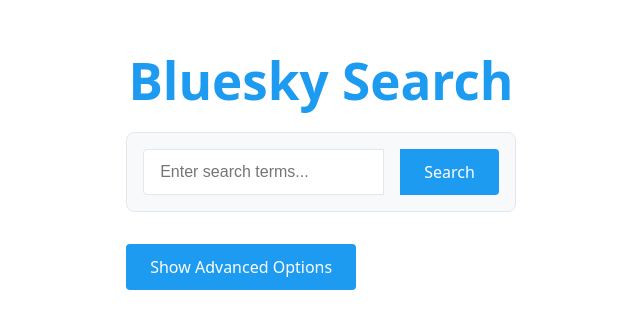
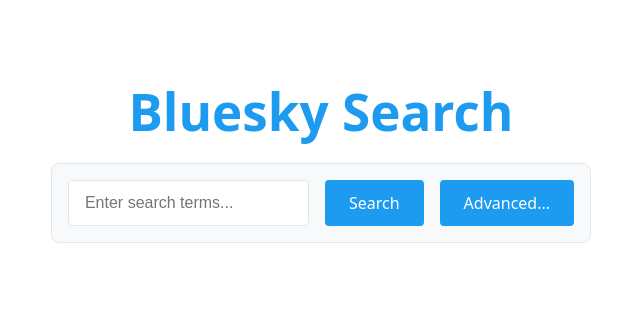
Before and after one commit to bskyviewer/search, a React (Vite) app: page / in a window 1280 px wide. Shown: the part 238-566 px from the top of the page, without its empty margins (319-959 px from the left). Built offline with nearby package versions, Linux system fonts and the light colour scheme; no server answers; the HTML template or start-up script is replaced by a standard one; what @atproto/api would draw is missing.

Commit message:
move advanced-search button

```diff
--- a/src/App.css
+++ b/src/App.css
@@ -149,7 +149,7 @@
 
 /* Style for the main search input in the basic search form */
 .search-form-row .search-input {
-    border-radius: 4px 0 0 4px;
+    border-radius: 4px;
 }
 
 .search-input:focus {
@@ -165,11 +165,6 @@
     border-radius: 4px;
     cursor: pointer;
     transition: background-color 0.2s;
-}
-
-/* Style for the search button in the basic search form */
-.search-form-row .search-button {
-    border-radius: 0 4px 4px 0;
 }
 
 .search-button:hover {
--- a/src/components/SearchControls.tsx
+++ b/src/components/SearchControls.tsx
@@ -155,11 +155,10 @@
             className="search-input"
             {...register("text")}
           />
+
           <button type="submit" className="search-button">
             Search
           </button>
-        </div>
-      </div>
 
           {/* Toggle for Advanced Options */}
           <button
@@ -168,8 +167,10 @@
             style={{ alignSelf: "flex-start" }}
             onClick={() => setShowAdvanced(!showAdvanced)}
           >
-        {showAdvanced ? "Hide Advanced Options" : "Show Advanced Options"}
+            {showAdvanced ? "Hide" : "Advanced..."}
           </button>
+        </div>
+      </div>
 
       {showAdvanced && (
         <>
```
Lines whose indentation alone changed are shown as unchanged.
